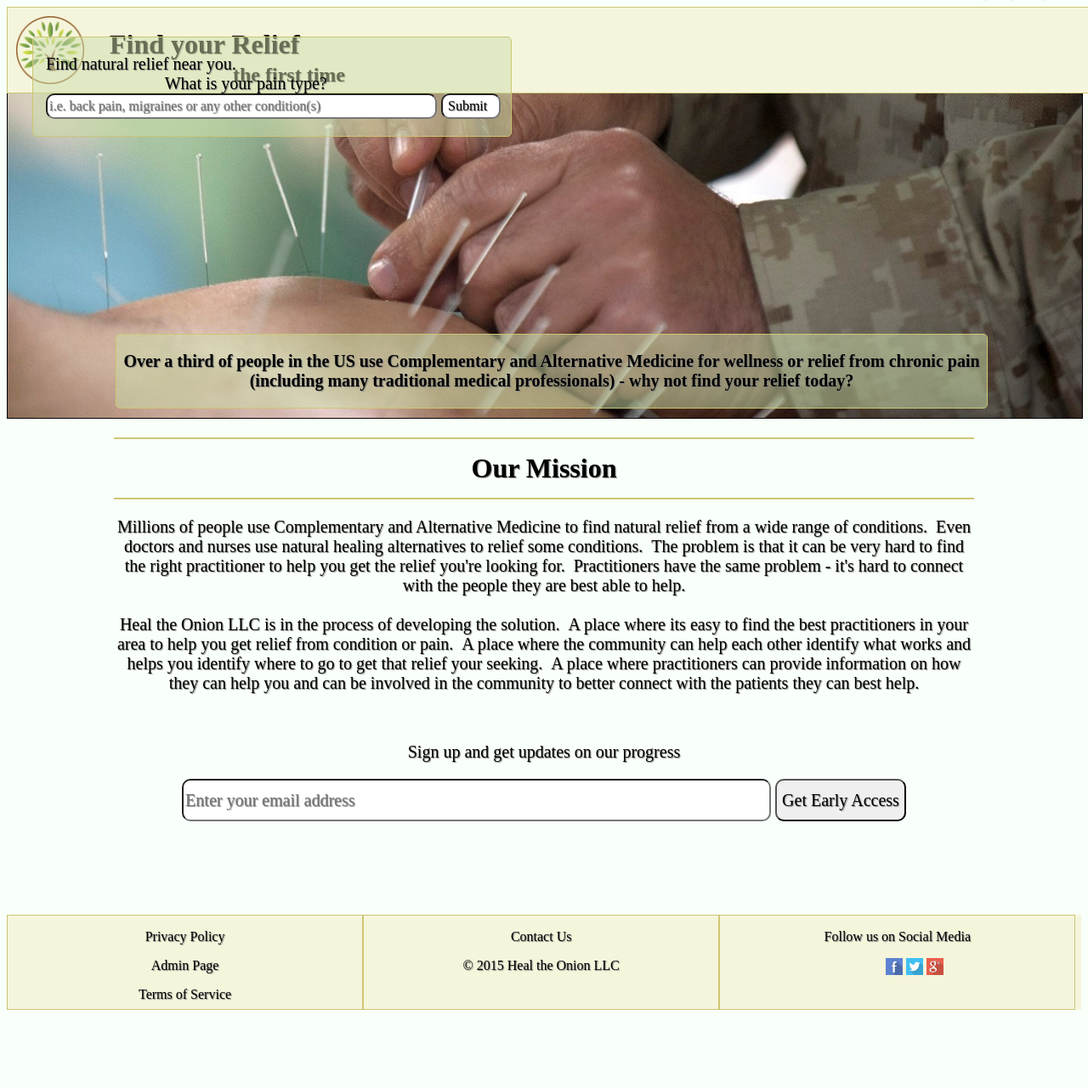
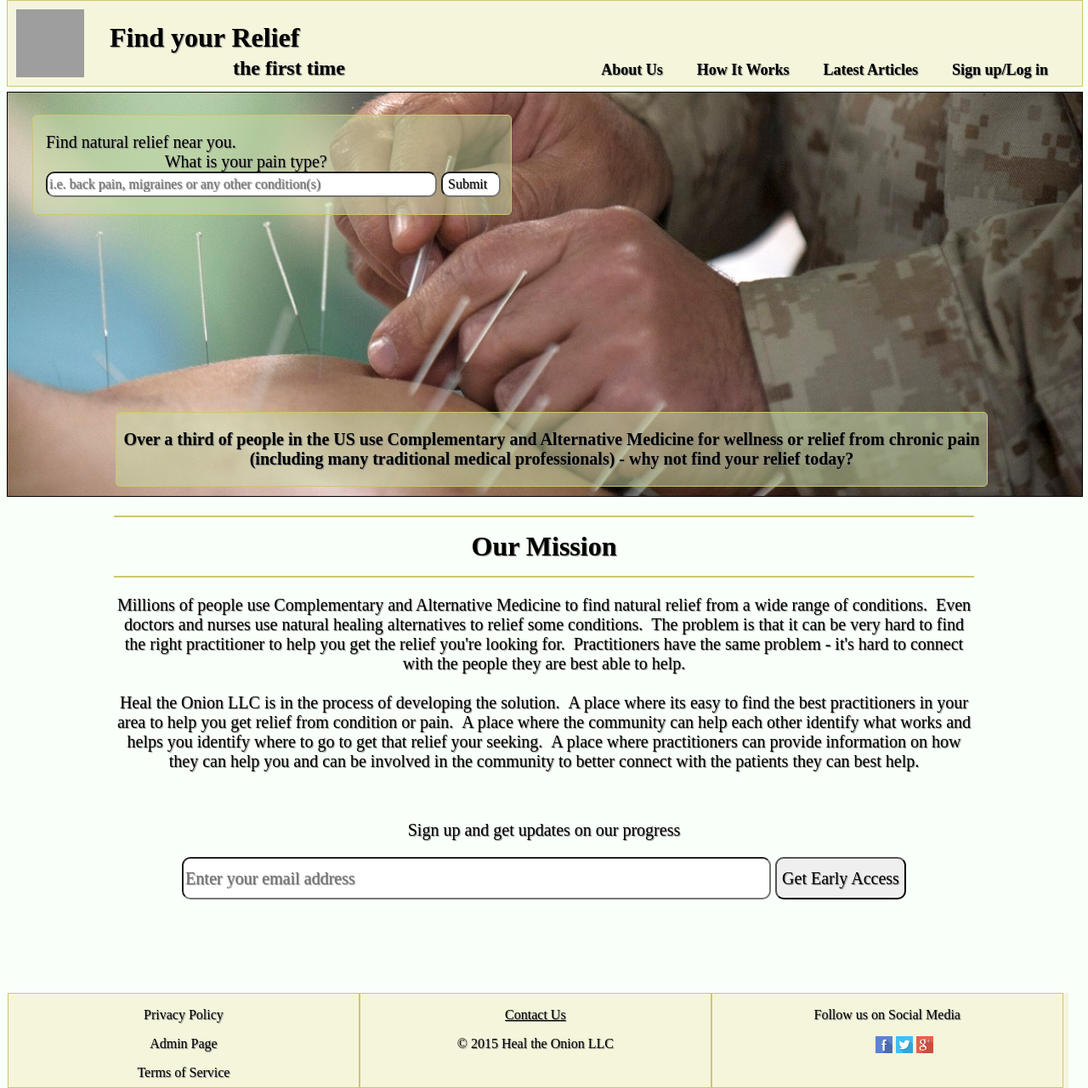
Before and after one commit to najoslin/HTO-Test, a PHP site: page / in a window 1280 px wide. Shown: the whole page at 85% size. Before the commit the page ends 1189 px from the top, so only its background shows below. Run offline with PHP 8.4, Linux system fonts and the light colour scheme; grey boxes are pictures that could not be loaded.

Commit message:
made the header "sticky"
moved the nav bar into the header, made header sticky and made the
header display "on top" of other content

```diff
--- a/includes/header.php
+++ b/includes/header.php
@@ -1,8 +1,9 @@
 <header>
 	<div id=t_header>
-		<img src ="images/logo.png" Alt="Test logo" height="80" width="80">
+		<img src ="images/Tree-testlogo.png" Alt="Test logo" height="80" width="80">
 		<h1>Find your Relief</h1>
 		<br>
 		<h2>the first time</h2>
+		<div><?php include ("includes/navbar.php"); ?></div>
 	</div>
 </header>
--- a/index.php
+++ b/index.php
@@ -9,7 +9,6 @@
 
 <body>
 	<div><?php include ("includes/header.php"); ?></div>
-	<div><?php include ("includes/navbar.php"); ?></div>
 	<div><?php include ("includes/header_full.php"); ?></div>
 	<div><?php include ("includes/main_content.php"); ?></div>
 
--- a/style.css
+++ b/style.css
@@ -5,11 +5,13 @@
 	}
 
 header{
-width:100%;
+width:98.75%;
 height: 100px;
 background-color: beige;
 border: 1px solid #cdc673;
 position: fixed;
+top:0;
+z-index: 1;
 	}
 
 header img{
@@ -36,10 +38,9 @@ nav {
 	font-size: 18px;
 	font-weight: bold;
 	width: 700px;
-	margin-top: -57px;
+	margin-top: -70px;
 	margin-bottom: 0px;
 	margin-right: 10px;
-
 	}
 
 nav a {
@@ -62,19 +63,19 @@ nav li {
 	float: left;
 	display: inline-block;
 	padding: 10px;
+	margin-right: 20px;
 	}
 
 
 body{
 	background-color: #f9fff9;
 	height:100%;
-
 	}
 
 
 #slider {
 	width: 100%;
-	margin-top: -30px;
+	margin-top:100px;
 	border: 1px solid black;
     opacity:1;
     transition: opacity 9s;
@@ -157,8 +158,9 @@ font-size: 20px;
 
 footer{
 	display: inline-block;
-	width: 100%;
+	width: 98.75%;
 	bottom:0;
+	margin-left: 1px;
 	background-color: beige;
 	}
 
@@ -190,6 +192,6 @@ footer{
 	display: inline;
 	}
 
-footer a{
+#footer a{
 	text-decoration: none;
 	}
```
